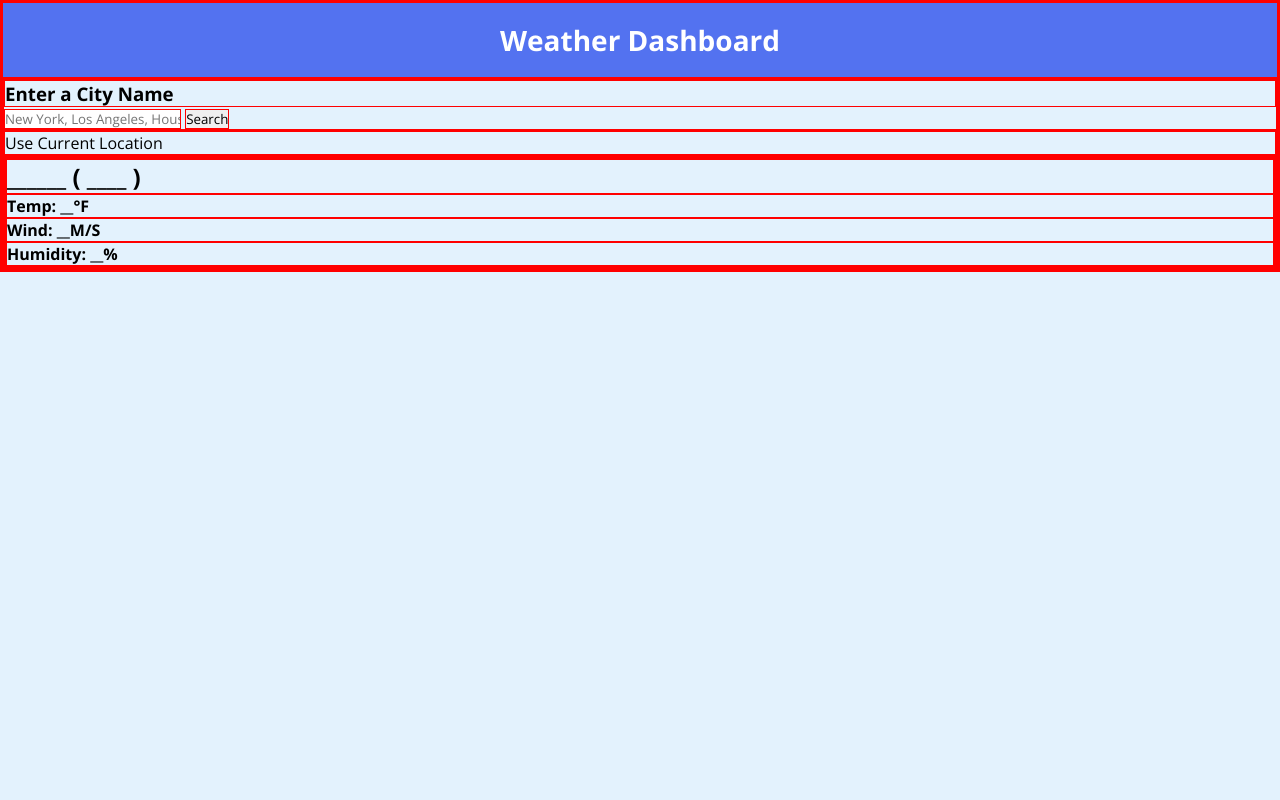
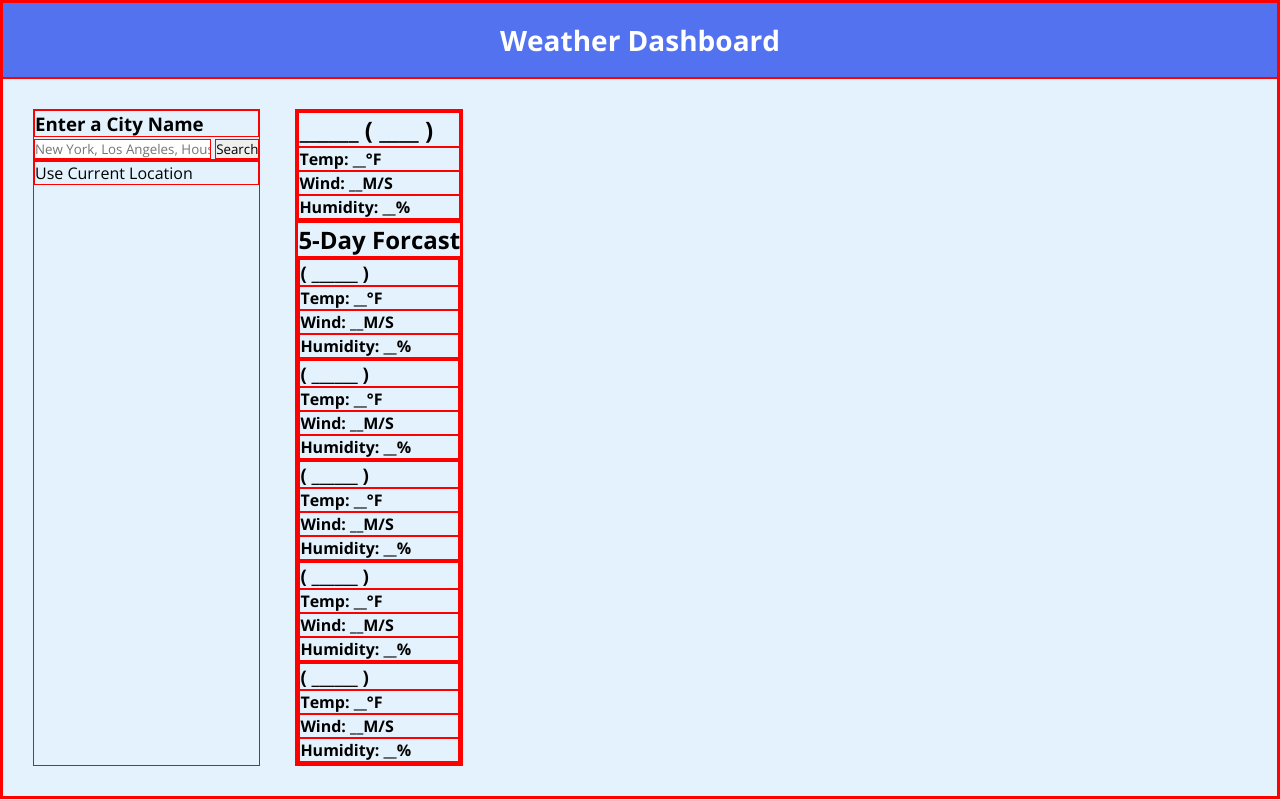
Before and after one commit to msowers72/Current-Weather, a plain HTML site: page index.html in a window 1280 px wide. Drawn offline with nearby package versions, Linux system fonts and the light colour scheme.

Commit message:
set-up 5day weather cards

```diff
--- a/index.html
+++ b/index.html
@@ -26,7 +26,41 @@
                     <h4>Humidity: __%</h4>
                 </div>
             </div>
-
+            <div class="days-forcast">
+                <h2>5-Day Forcast</h2>
+                <ul class="weather-ards">
+                    <div class="card">
+                    <h3>( ______ )</h3>
+                    <h4>Temp: __°F</h4>
+                    <h4>Wind: __M/S</h4>
+                    <h4>Humidity: __%</h4>
+                    </div>
+                    <div class="card">
+                    <h3>( ______ )</h3>
+                    <h4>Temp: __°F</h4>
+                    <h4>Wind: __M/S</h4>
+                    <h4>Humidity: __%</h4>
+                    </div>
+                    <div class="card">
+                    <h3>( ______ )</h3>
+                    <h4>Temp: __°F</h4>
+                    <h4>Wind: __M/S</h4>
+                    <h4>Humidity: __%</h4>
+                    </div>
+                    <div class="card">
+                    <h3>( ______ )</h3>
+                    <h4>Temp: __°F</h4>
+                    <h4>Wind: __M/S</h4>
+                    <h4>Humidity: __%</h4>
+                    </div>
+                    <div class="card">
+                    <h3>( ______ )</h3>
+                    <h4>Temp: __°F</h4>
+                    <h4>Wind: __M/S</h4>
+                    <h4>Humidity: __%</h4>
+                    </div>
+                </ul>
+            </div>
         </div>
     </div>
 </body>
--- a/styles.css
+++ b/styles.css
@@ -20,3 +20,9 @@ h1 {
     background: #5372F0;
     text-align: center;
 }
+
+.container {
+    display: flex;
+    gap: 35px;
+    padding: 30px;
+}
```
